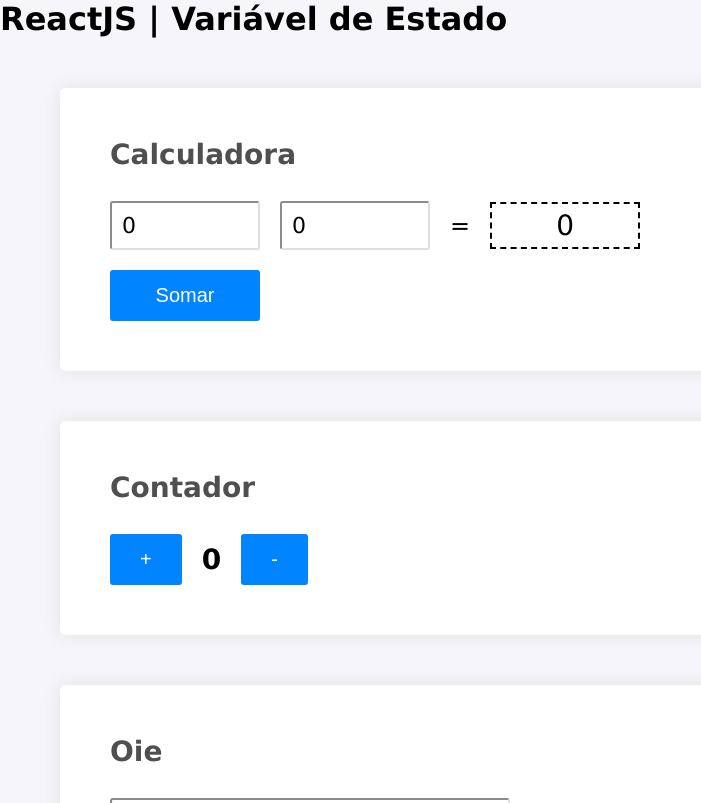
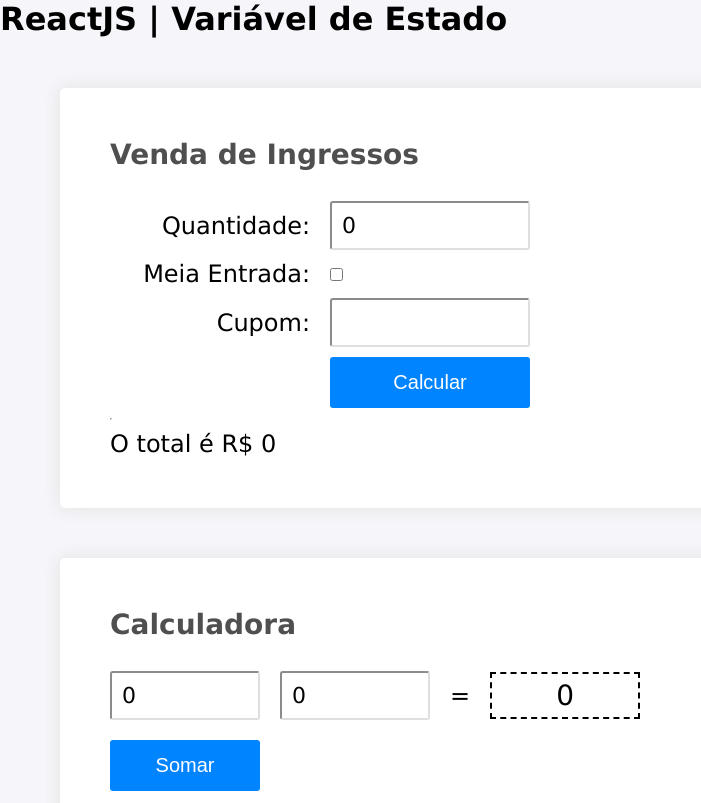
Before and after one commit to GuilhermePianoski/https---github.com-GuilhermePianoski-projeto1, a React (Create React App) app: page /variaveis in a window 1280 px wide. Shown: the top 803 px of the page, without its empty margins (0-701 px from the left). Built offline with nearby package versions, Linux system fonts and the light colour scheme.

Commit message:
variavel de ingresso

```diff
--- a/src/pages/variaveis/index.jsx
+++ b/src/pages/variaveis/index.jsx
@@ -12,6 +12,12 @@
     const[num1, setNum1] = useState(0);
     const[num2, setNum2] = useState(0);
     const[res, setRes] = useState(0);
+
+    const[qtdIng, setQtdIng] = useState(0);
+    const[meioIng, setMeioIng] = useState(0);
+    const[cupom, setCupom] = useState('');
+    const[totalIng, setTotalIng] = useState(0);
+
 
     //let Contador = 0
         function aumentar() {
@@ -33,11 +39,54 @@
         setRes(soma);
       }
 
+      function calcularIngresso() {
+        let tot = 0;
+        if (meioIng == true) {
+            tot = qtdIng * 15.00;
+        }
+        else {
+            tot = qtdIng * 30.00;
+        }
+
+        if (cupom == 'QUERO50') {
+            let desc = tot * 50 / 100;
+            tot = tot - desc;
+        }
+
+        setTotalIng(tot);
+      }
+
     return(
         <div className='pagina-variaveis pagina'>
             <header className='cabecalho>'>
                 <h1>ReactJS | Variável de Estado</h1>
             </header>
+
+            <div className='secao ingresso'>
+                <h1>Venda de Ingressos</h1>
+                <div className='entrada'>
+                    <div>
+                        <label>Quantidade: </label>
+                        <input type='text' value={qtdIng} onChange={e => setQtdIng(e.target.value)} />
+                    </div>
+                    <div>
+                        <label>Meia Entrada:</label>
+                        <input type='checkbox' checked={meioIng}onChange={e => setMeioIng(e.target.value)}/>
+                    </div>
+                    <div>
+                        <label>Cupom: </label>
+                        <input type='text' value={cupom} onChange={e => setCupom(e.target.value)} />
+                    </div>
+                    <div>
+                        <label> &nbsp; </label>
+                        <button onClick={calcularIngresso}> Calcular </button>
+                    </div>
+                    <hr />
+                    <div>
+                        O total é R$ {totalIng}
+                    </div>
+                </div>
+            </div>
 
             <div className='secao calculadora'>
                 <h1> Calculadora </h1>
--- a/src/pages/variaveis/index.scss
+++ b/src/pages/variaveis/index.scss
@@ -36,4 +36,36 @@
       }
 }
 
+
+    .ingresso {
+        .entrada {
+            display: flex;
+            flex-direction:column;
+            align-items: start;
+            justify-content: start;
+            gap: 10px;
+
+
+            & > div {
+                display: flex;
+                align-items: center;
+                gap: 20px;
+
+                label {
+                    width: 200px;
+                    text-align: right;
+                }
+
+                input[type=text] {
+                    min-width: auto;
+                    width: 200px;
+                }
+
+                button {
+                    width: 200px;
+                }
+            }
+        }
+    }
+
 }
```
